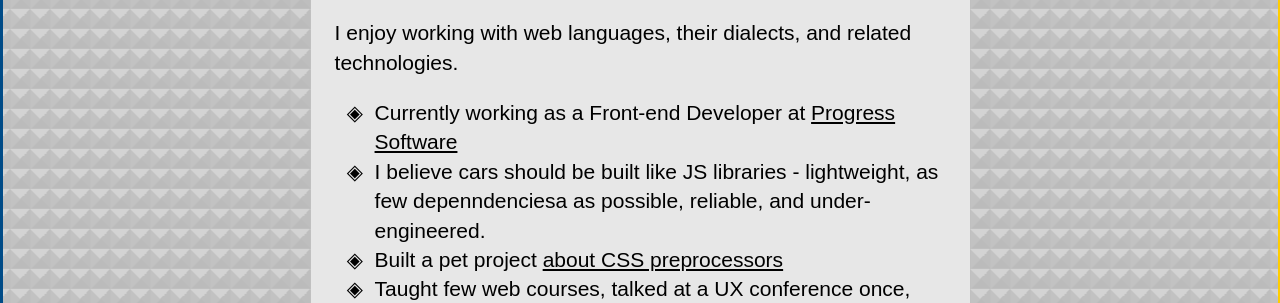
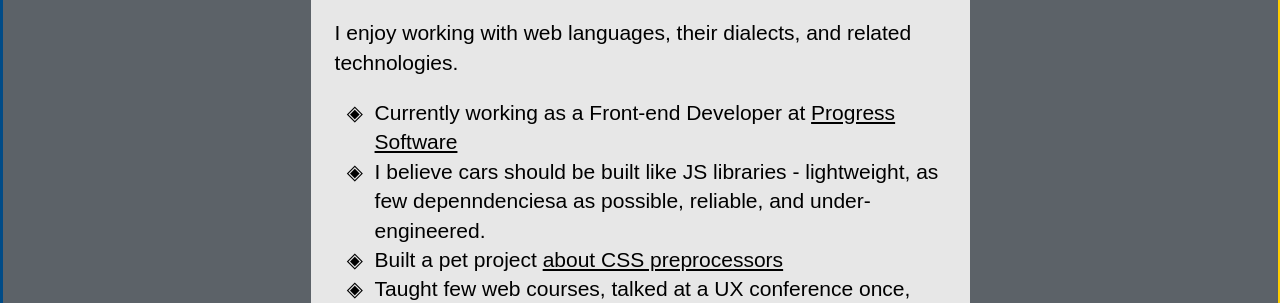
Before and after one commit to futekov/futekov.com, a plain HTML site: page alexander/index.html in a window 1280 px wide. Shown: the part 497-800 px from the top of the page. Drawn offline with Linux system fonts and the light colour scheme.

Commit message:
more relaxed background

```diff
--- a/alexander/index.html
+++ b/alexander/index.html
@@ -41,19 +41,7 @@ main {
   overflow: hidden;
   border-left: 3px solid #004b87;
   border-right: 2px solid #ffcd00;
-}
-
-main:before {
-  content: "";
-  box-shadow: 2px 2px 5px;
-  background: conic-gradient(from 45deg, hsl(0deg 0% 37%) 0% 25%, hsl(0deg 0% 34%) 0% 50%, hsl(4 0% 41% / 1) 0% 75%, hsl(4 0% 58% / 1) 0%) 50%/ 20px 20px;
-  z-index: -1;
-  position: absolute;
-  top: 0;
-  left: 0;
-  right: 0;
-  bottom: 0;
-  opacity: 0.4;
+  background-color: #5c6268;
 }
 
 header, section, aside {
```
